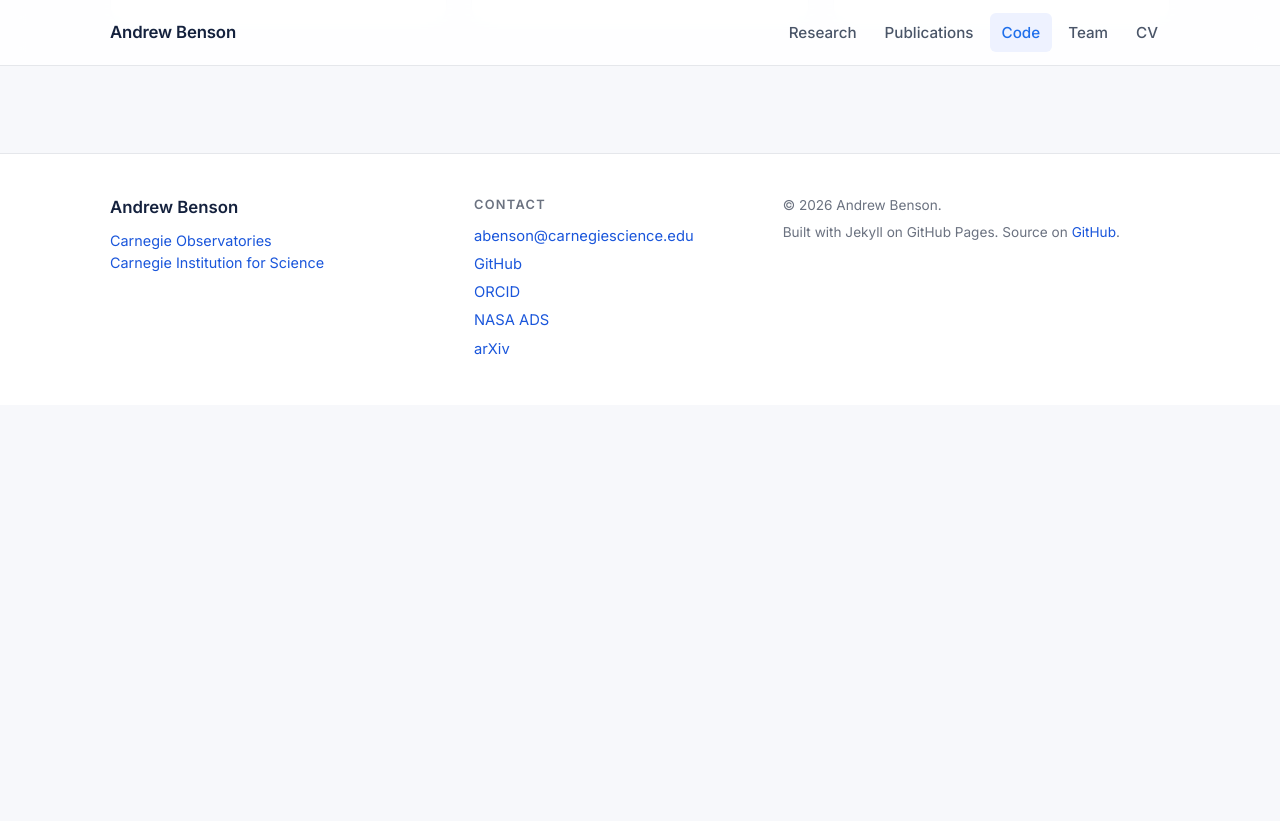
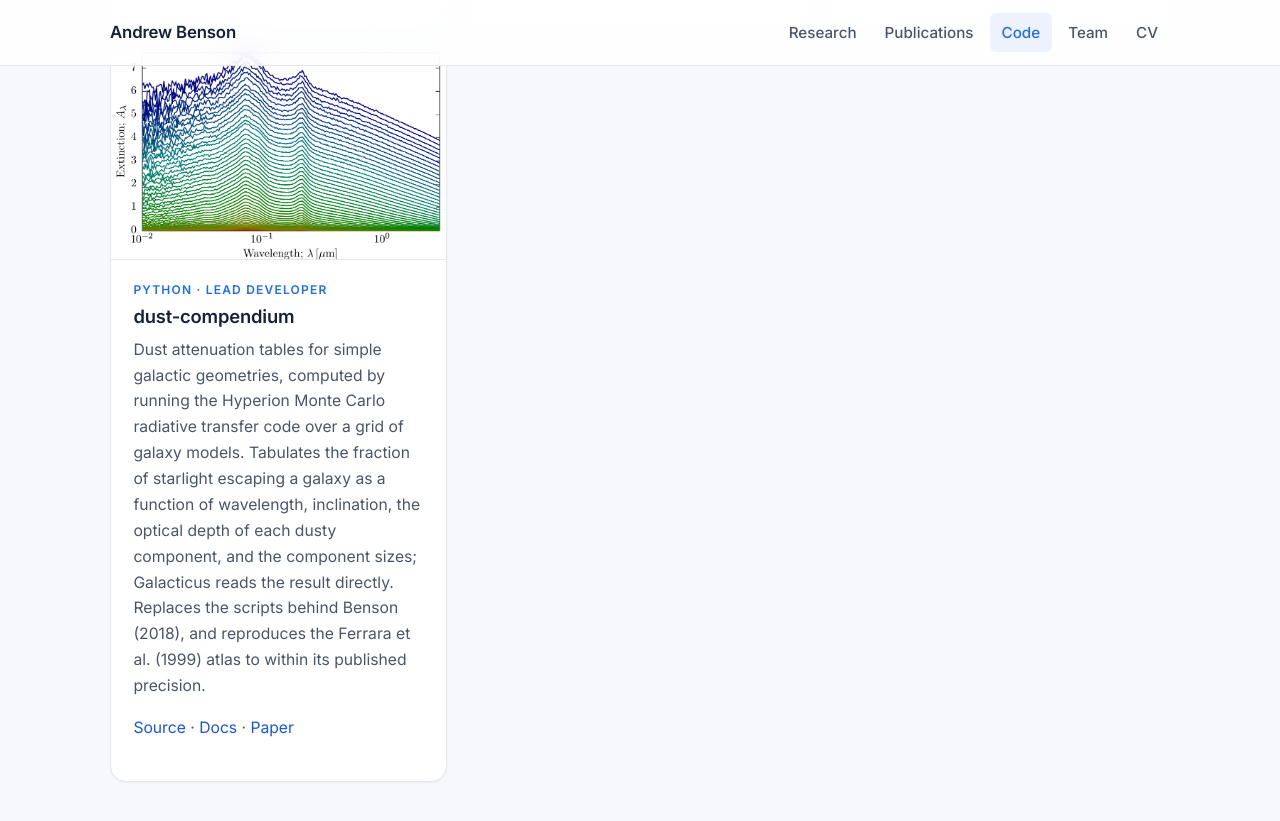
Before and after one commit to abensonca/abensonca.github.io, a Jekyll site: the page built from code.md, in a window 1280 px wide and 900 px high, scrolled down 953 px. Shown: the top 821 px of the window. Built offline with Jekyll 4.4.1, drawn with Linux system fonts in a browser that asks for light colours; before the commit the page ends 1358 px from its top, so only the background shows below that.

Commit message:
feat: add dust-compendium card to Code & Software page
Adds a card for the new dust-compendium package
(https://github.com/galacticusorg/dust-compendium), with links to the
source, the Read the Docs documentation, and Benson (2018).

Co-Authored-By: Claude Opus 5 (1M context) <noreply@anthropic.com>

```diff
--- a/_data/code.yml
+++ b/_data/code.yml
@@ -35,3 +35,19 @@
   url: https://github.com/galacticusorg/astrosylva
   docs: https://astrosylva.readthedocs.io
   image: /assets/img/brownian_bridge.png
+
+- name: dust-compendium
+  description: >
+    Dust attenuation tables for simple galactic geometries, computed by running
+    the Hyperion Monte Carlo radiative transfer code over a grid of galaxy
+    models. Tabulates the fraction of starlight escaping a galaxy as a function
+    of wavelength, inclination, the optical depth of each dusty component, and
+    the component sizes; Galacticus reads the result directly. Replaces the
+    scripts behind Benson (2018), and reproduces the Ferrara et al. (1999)
+    atlas to within its published precision.
+  language: Python
+  role: Lead developer
+  url: https://github.com/galacticusorg/dust-compendium
+  docs: https://dust-compendium.readthedocs.io
+  paper: https://ui.adsabs.harvard.edu/abs/2018RNAAS...2..188B
+  image: /assets/img/extinction_curves.png
```
